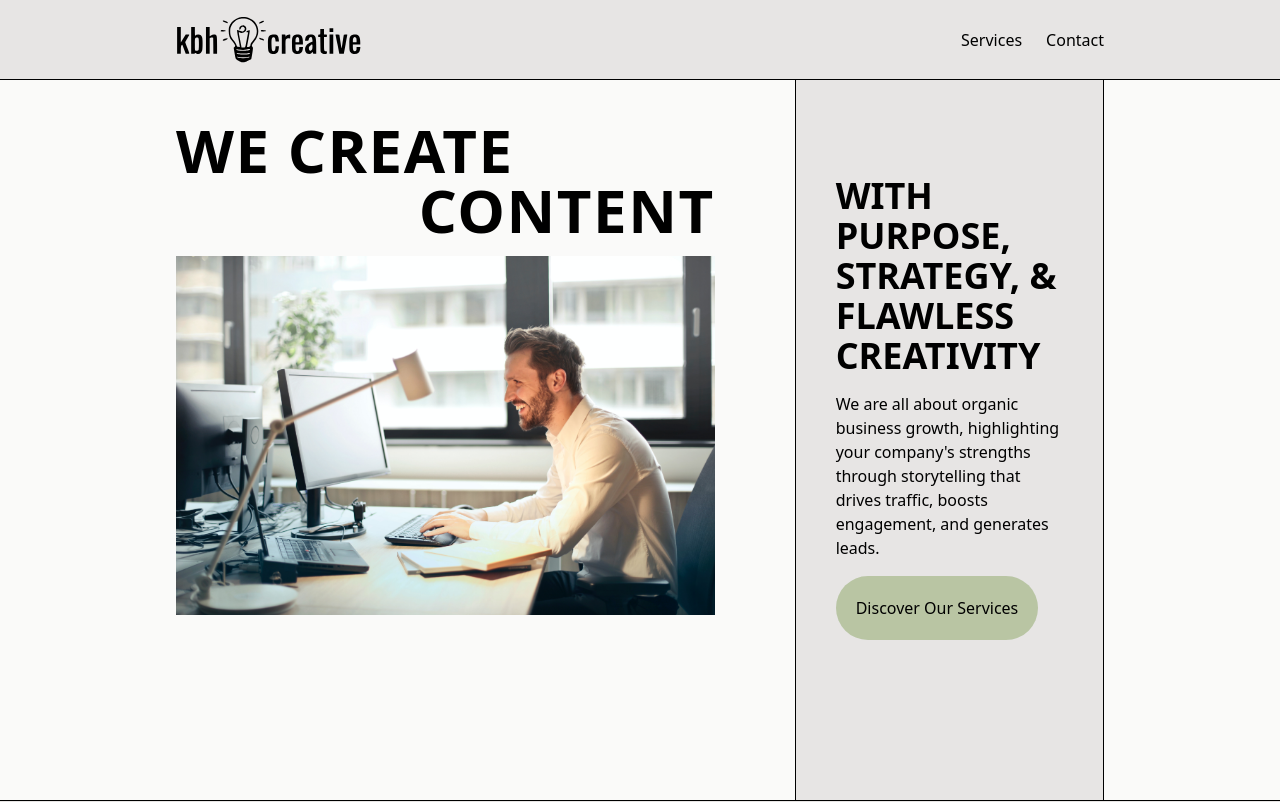
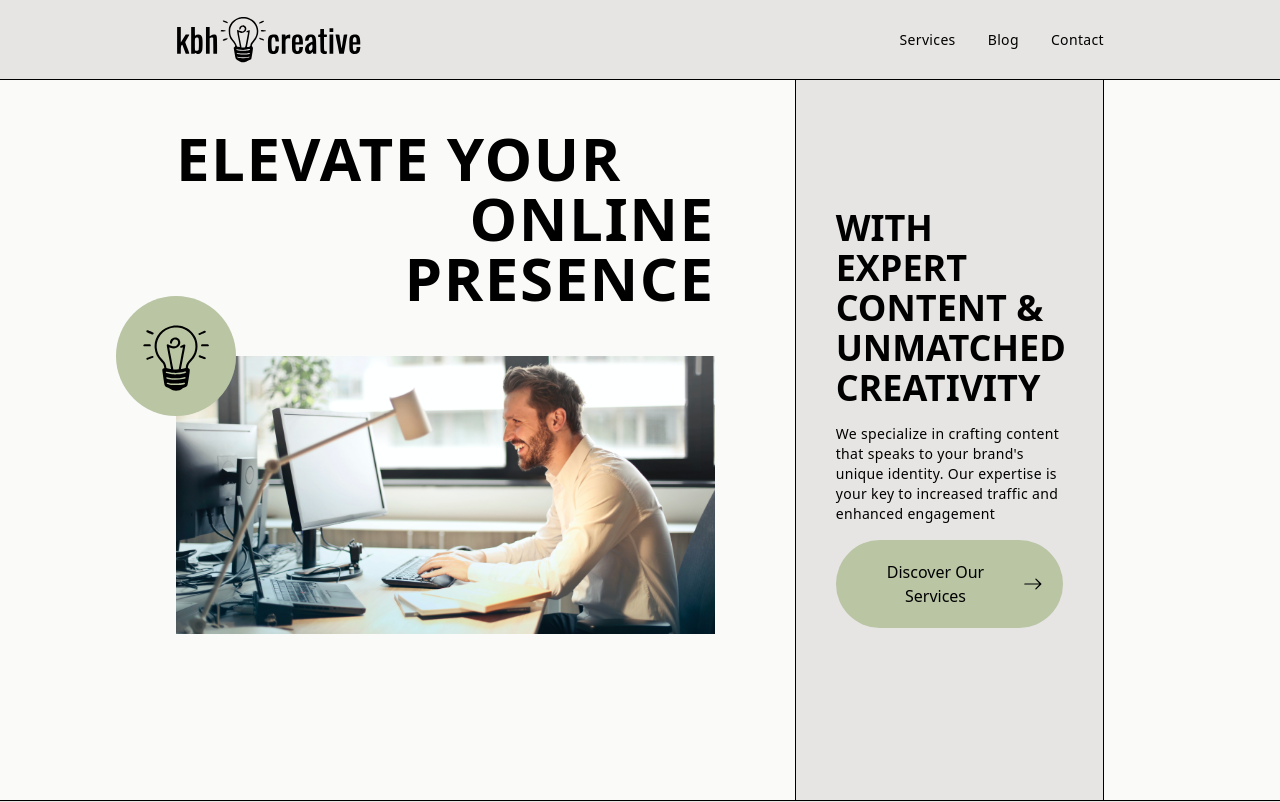
Before and after one commit to bradenhirschi/kbh-creative.com, a Next.js app: page / in a window 1280 px wide. Shown: the top 802 px of the page. Built offline with nearby package versions, Linux system fonts and the light colour scheme.

Commit message:
Updated look of landing page

```diff
--- a/app/(app)/(home)/page.tsx
+++ b/app/(app)/(home)/page.tsx
@@ -1,4 +1,6 @@
+import { BsArrowRight } from "react-icons/bs";
 import typing from "../../../public/typing.jpg";
+import lightbulb from "../../../public/lightbulb.svg";
 import Image from "next/image";
 
 const HomePage = () => {
@@ -6,29 +8,47 @@ const HomePage = () => {
     <main>
       {/* Hero section */}
       <section className="grid grid-cols-3 px-44 min-h-[calc(100vh-80px)]">
-        <div className="col-span-2 pr-20 py-10">
-          <h1 className="stretched-heading">We create</h1>
-          <h1 className="stretched-heading text-right w-full mb-4">Content</h1>
-          <Image
-            src={typing}
-            alt="Man smiling and typing on computer"
-            priority
-          />
+        <div className="col-span-2 pr-20 py-12">
+          <h1 className="stretched-heading">Elevate Your</h1>
+          <h1 className="stretched-heading text-right w-full mb-12">
+            Online Presence
+          </h1>
+
+          <div className="relative">
+            <Image
+              src={typing}
+              alt="Man smiling and typing on computer"
+              priority
+            />
+            <div className="absolute h-[120px] w-[120px] top-[-60px] left-[-60px] bg-stone-200 rounded-full" />
+            <div className="absolute h-[120px] w-[120px] top-[-60px] left-[-60px] bg-lime-700/30 rounded-full flex items-center justify-center">
+              <Image
+                src={lightbulb}
+                alt="Lightbulb logo"
+                className="h-[70px] w-[70px] pt-1"
+              />
+            </div>
+          </div>
         </div>
-        <div className="bg-stone-200 border-x border-black h-full pt-24 px-10">
+        <div className="bg-stone-200 border-x border-black h-full pt-32 px-10">
           <h2 className="uppercase font-semibold">
             With
             <br />
-            purpose, strategy, & flawless creativity
+            Expert Content & Unmatched Creativity
           </h2>
           <p className="my-4">
-            We are all about organic business growth, highlighting your
-            company&apos;s strengths through storytelling that drives traffic,
-            boosts engagement, and generates leads.
+            We specialize in crafting content that speaks to your brand&apos;s
+            unique identity. Our expertise is your key to increased traffic and
+            enhanced engagement
           </p>
-          <button className="btn">Discover Our Services</button>
+          <button className="btn gap-2">
+            Discover Our Services
+            <BsArrowRight size={20} />
+          </button>
         </div>
       </section>
+      <section className="py-4 bg-stone-200 border-y border-black"></section>
+      <section className="py-4"></section>
     </main>
   );
 };
--- a/app/(app)/contact/page.tsx
+++ b/app/(app)/contact/page.tsx
@@ -5,7 +5,7 @@ const ContactPage = () => {
   return (
     <main className="py-28 px-60">
       <section className="grid grid-cols-3 border border-black bg-stone-200">
-        <div className="bg-lime-700/50 m-2 p-4">
+        <div className="bg-lime-700/30 m-2 p-4">
           <h4>Get in touch!</h4>
           <p className="mb-4">
             Contact us to see how KBH Creative can help grow your business.
--- a/app/(app)/navbar.tsx
+++ b/app/(app)/navbar.tsx
@@ -4,16 +4,23 @@ import Image from "next/image";
 
 const Navbar = () => {
   return (
-    <div className="flex flex-row py-4 px-44 h-[80px] bg-stone-200 border-b-black border-b">
+    <nav className="flex flex-row py-4 px-44 h-[80px] bg-stone-200 border-b-black border-b">
       <Link href="/">
         <Image src={logo} alt="KBH Creative logo" className="h-full w-min" />
       </Link>
       <div className="grow" />
-      <nav className="h-full flex items-center gap-6">
-        <Link href="/services">Services</Link>
-        <Link href="/contact">Contact</Link>
-      </nav>
-    </div>
+      <ul id="main-navbar" className="h-full flex items-center gap-8">
+        <li>
+          <Link href="/services">Services</Link>
+        </li>
+        <li>
+          <Link href="/blog">Blog</Link>
+        </li>
+        <li>
+          <Link href="/contact">Contact</Link>
+        </li>
+      </ul>
+    </nav>
   );
 };
 
--- a/styles/globals.css
+++ b/styles/globals.css
@@ -19,10 +19,18 @@ h4 {
 }
 
 .stretched-heading {
-  @apply text-6xl uppercase font-bold tracking-wide;
+  @apply text-6xl uppercase font-semibold tracking-wide;
   display: inline-block;
 }
 
 .btn {
-  @apply bg-lime-700/30 p-5 rounded-full hover:bg-lime-700/60;
+  @apply flex font-medium flex-row items-center bg-lime-700/30 p-5 rounded-full hover:bg-lime-700/60;
 }
+
+#main-navbar li {
+  @apply text-sm font-medium tracking-wide;
+}
+
+p {
+  @apply text-sm font-medium tracking-wide;
+}
```
Also changed, not shown: app/(app)/blog/page.tsx (added), public/lightbulb.svg (added), public/typing.jpg.
